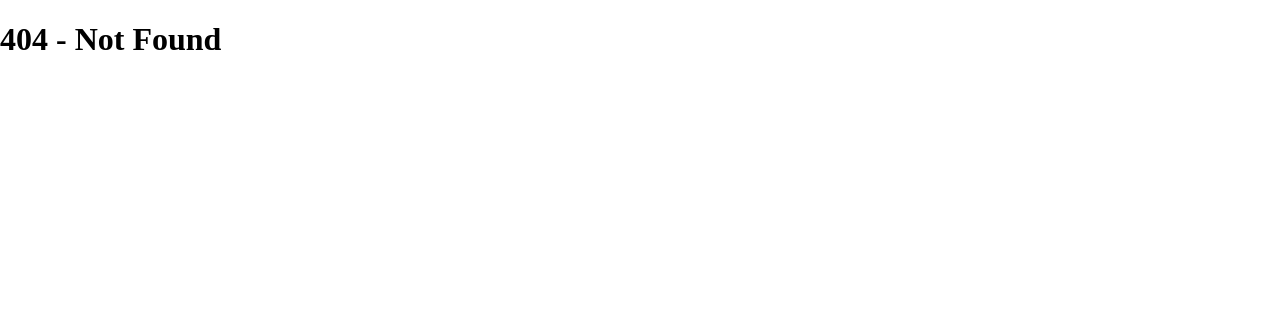
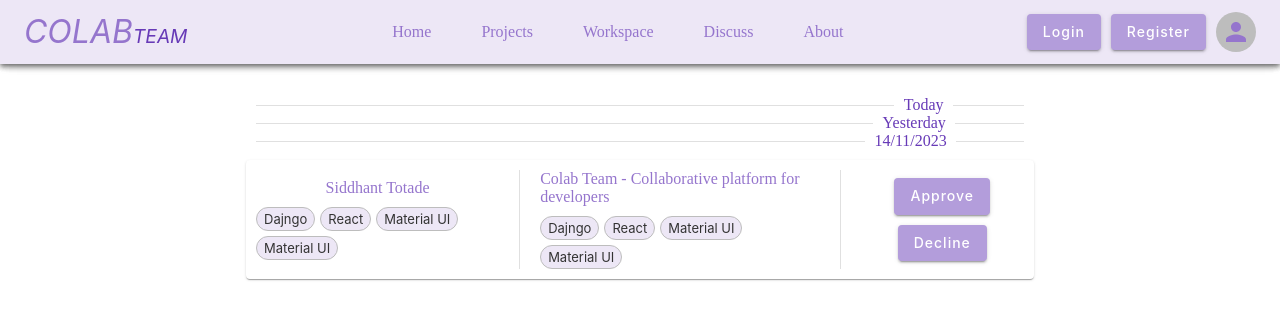
Before and after one commit to CoLabTeamDevelopers/CoLab-Team-inDevelopment, a React (Vite) app in the folder frontend/colab_team_frontend/: page /requests in a window 1280 px wide. Before the commit this address had no page. Shown: the top 320 px of the page. Built offline with nearby package versions, Linux system fonts and the light colour scheme.

Commit message:
add : Request page

```diff
--- a/frontend/colab_team_frontend/src/components/home/About.tsx
+++ b/frontend/colab_team_frontend/src/components/home/About.tsx
@@ -1,7 +1,7 @@
 import { Box, Container, Typography } from "@mui/material";
 
 import ColabAbout from "@/assets/images/Colab About Light.png";
-import { AboutBoxStyle } from "@/styles/appStyles/HomeStyle";
+import { AboutBoxStyle } from "@/styles/appStyles/HomeStyles";
 
 import Image from "../Image";
 
--- a/frontend/colab_team_frontend/src/layouts/AppContent.tsx
+++ b/frontend/colab_team_frontend/src/layouts/AppContent.tsx
@@ -2,7 +2,7 @@ import { Box, BoxProps } from "@mui/material";
 import { PropsWithChildren } from "react";
 
 import NavBar from "@/components/navbar/Navbar";
-import { AppContentLayoutStyle } from "@/styles/appStyles/AppContentLayout";
+import { AppContentLayoutStyle } from "@/styles/appStyles/AppContentLayoutStyles";
 
 export default function AppContentLayout({
   children,
--- a/frontend/colab_team_frontend/src/pages/app/CreateProject.tsx
+++ b/frontend/colab_team_frontend/src/pages/app/CreateProject.tsx
@@ -13,6 +13,7 @@ import ProjectPositionField from "@/components/form/ProjectPositionField";
 import SelectField from "@/components/form/SelectField";
 import RolesAndResponsibilitiesField from "@/components/form/RolesAndResponsibilitiesField";
 import ActionButton from "@/components/form/ActionButton";
+import { CreateProjectFormStyle } from "@/styles/appStyles/CreateProjectStyles";
 
 export default function CreateProjectPage() {
   const { handleSubmit, control, reset } = useForm<CreateProject>({
@@ -31,16 +32,7 @@ export default function CreateProjectPage() {
     <AppContentLayout>
       <Slide direction="right" in mountOnEnter unmountOnExit>
         <FormControl
-          sx={{
-            width: "40%",
-            margin: "auto",
-            gap: "15px",
-            justifyContent: "center",
-            display: "flex",
-            "@media(max-width:1024px)": {
-              width: "90%",
-            },
-          }}
+          sx={CreateProjectFormStyle}
           component="form"
           ref={formRef}
           onSubmit={handleSubmit(onSubmit)}
--- a/frontend/colab_team_frontend/src/pages/app/Home.tsx
+++ b/frontend/colab_team_frontend/src/pages/app/Home.tsx
@@ -4,7 +4,7 @@ import ColabSVG from "@/assets/svg/ColabSvg";
 import TeamSVG from "@/assets/svg/TeamSvg";
 import AboutSection from "@/components/home/About";
 import Navbar from "@/components/navbar/Navbar";
-import { ColabLogoBoxStyle } from "@/styles/appStyles/HomeStyle";
+import { ColabLogoBoxStyle } from "@/styles/appStyles/HomeStyles";
 import ColabSubText from "@/styles/cssStyles/Home.module.css";
 import Footer from "@/components/footer/Footer";
 
--- /dev/null
+++ b/frontend/colab_team_frontend/src/pages/app/Request.tsx
@@ -0,0 +1,60 @@
+import React from "react";
+import { Box, Divider, Card } from "@mui/material";
+import NavBar from "@/components/navbar/Navbar";
+import AppContentLayout from "@/layouts/AppContent";
+import ActionButton from "@/components/form/ActionButton";
+import AppLink from "@/components/Link";
+import DataChip from "@/components/DataChip";
+import {
+  RequestCardStyle,
+  RequestProjectSectionStyle,
+  RequestUserSectionStyle,
+  RequestButtonSectionStyle,
+} from "@/styles/appStyles/RequestStyles";
+
+export default function Request() {
+  return (
+    <React.Fragment>
+      <NavBar />
+      <AppContentLayout>
+        <Divider sx={{ width: "60%", margin: "auto" }} textAlign="right">
+          Today
+        </Divider>
+        <Divider sx={{ width: "60%", margin: "auto" }} textAlign="right">
+          Yesterday
+        </Divider>
+        <Divider sx={{ width: "60%", margin: "auto" }} textAlign="right">
+          14/11/2023
+        </Divider>
+        <Card sx={RequestCardStyle}>
+          <Box sx={RequestUserSectionStyle}>
+            <AppLink>Siddhant Totade</AppLink>
+            <Box sx={{ display: "flex", gap: "5px", flexWrap: "wrap" }}>
+              <DataChip label="Dajngo" size="small" />
+              <DataChip label="React" size="small" />
+              <DataChip label="Material UI" size="small" />
+              <DataChip label="Material UI" size="small" />
+            </Box>
+          </Box>
+          <Divider orientation="vertical" flexItem />
+          <Box sx={RequestProjectSectionStyle}>
+            <AppLink href="/projects/colab">
+              Colab Team - Collaborative platform for developers
+            </AppLink>
+            <Box sx={{ display: "flex", gap: "5px", flexWrap: "wrap" }}>
+              <DataChip label="Dajngo" size="small" />
+              <DataChip label="React" size="small" />
+              <DataChip label="Material UI" size="small" />
+              <DataChip label="Material UI" size="small" />
+            </Box>
+          </Box>
+          <Divider orientation="vertical" flexItem />
+          <Box sx={RequestButtonSectionStyle}>
+            <ActionButton label="Approve" />
+            <ActionButton label="Decline" />
+          </Box>
+        </Card>
+      </AppContentLayout>
+    </React.Fragment>
+  );
+}
--- a/frontend/colab_team_frontend/src/router/index.tsx
+++ b/frontend/colab_team_frontend/src/router/index.tsx
@@ -14,6 +14,7 @@ import RegistrationPage from "@/pages/auth/Registration";
 import ResetPasswordPage from "@/pages/auth/ResetPassword";
 import ProfilePage from "@/pages/app/Profile";
 import CreateProjectPage from "@/pages/app/CreateProject";
+import Request from "@/pages/app/Request";
 
 type Route = RouteObject[] | RouteObject;
 
@@ -36,6 +37,7 @@ const projectRoutes: Route = {
 const appRoutes: Route = [
   { path: "profile", element: <ProfilePage /> },
   { path: "create-project", element: <CreateProjectPage /> },
+  { path: "requests", element: <Request /> },
 ];
 
 const router = createBrowserRouter([
--- a/frontend/colab_team_frontend/src/styles/GlobalStyles.ts
+++ b/frontend/colab_team_frontend/src/styles/GlobalStyles.ts
@@ -91,6 +91,7 @@ export const GlobalTheme = createTheme({
         },
       },
     },
+    // TextField styling
     MuiTextField: {
       styleOverrides: {
         root: {
@@ -106,6 +107,7 @@ export const GlobalTheme = createTheme({
         },
       },
     },
+    // Select (Dropdown) styling
     MuiSelect: {
       styleOverrides: {
         root: {
@@ -116,6 +118,7 @@ export const GlobalTheme = createTheme({
         },
       },
     },
+    // Inputlabel (Dropdown header) styling
     MuiInputLabel: {
       styleOverrides: {
         root: {
@@ -126,6 +129,7 @@ export const GlobalTheme = createTheme({
         },
       },
     },
+    // SVG Icon styling
     MuiSvgIcon: {
       styleOverrides: {
         root: {
@@ -137,10 +141,19 @@ export const GlobalTheme = createTheme({
         },
       },
     },
+    // SLider styling
     MuiSlider: {
       styleOverrides: {
         root: {
           color: "#9575cd",
+        },
+      },
+    },
+    // SLider styling
+    MuiDivider: {
+      styleOverrides: {
+        root: {
+          color: "#673ab7",
         },
       },
     },
--- /dev/null
+++ b/frontend/colab_team_frontend/src/styles/appStyles/CreateProjectStyles.ts
@@ -0,0 +1,12 @@
+const CreateProjectFormStyle = {
+  width: "40%",
+  margin: "auto",
+  gap: "15px",
+  justifyContent: "center",
+  display: "flex",
+  "@media(max-width:1024px)": {
+    width: "90%",
+  },
+};
+
+export { CreateProjectFormStyle };
--- /dev/null
+++ b/frontend/colab_team_frontend/src/styles/appStyles/RequestStyles.ts
@@ -0,0 +1,43 @@
+const RequestCardStyle = {
+  display: "flex",
+  justifyContent: "space-evenly",
+  alignItems: "center",
+  gap: "20px",
+  width: "60%",
+  margin: "auto",
+  padding: "10px",
+  marginTop: "10px",
+  "@media(max-width:640px)": {
+    width: "90%",
+    display: "grid",
+    gap: "10px",
+  },
+};
+
+const RequestUserSectionStyle = {
+  display: "grid",
+  gap: "10px",
+  justifyItems: "center",
+  alignContent: "center",
+};
+
+const RequestProjectSectionStyle = {
+  display: "grid",
+  gap: "10px",
+  justifyItems: "center",
+  alignContent: "center",
+};
+
+const RequestButtonSectionStyle = {
+  display: "flex",
+  gap: "10px",
+  flexWrap: "wrap",
+  justifyContent: "center",
+};
+
+export {
+  RequestCardStyle,
+  RequestUserSectionStyle,
+  RequestProjectSectionStyle,
+  RequestButtonSectionStyle,
+};
```
Also changed, not shown: frontend/colab_team_frontend/src/styles/appStyles/AppContentLayoutStyles.ts (renamed from frontend/colab_team_frontend/src/styles/appStyles/AppContentLayout.ts), frontend/colab_team_frontend/src/styles/appStyles/HomeStyles.ts (renamed from frontend/colab_team_frontend/src/styles/appStyles/HomeStyle.ts).
